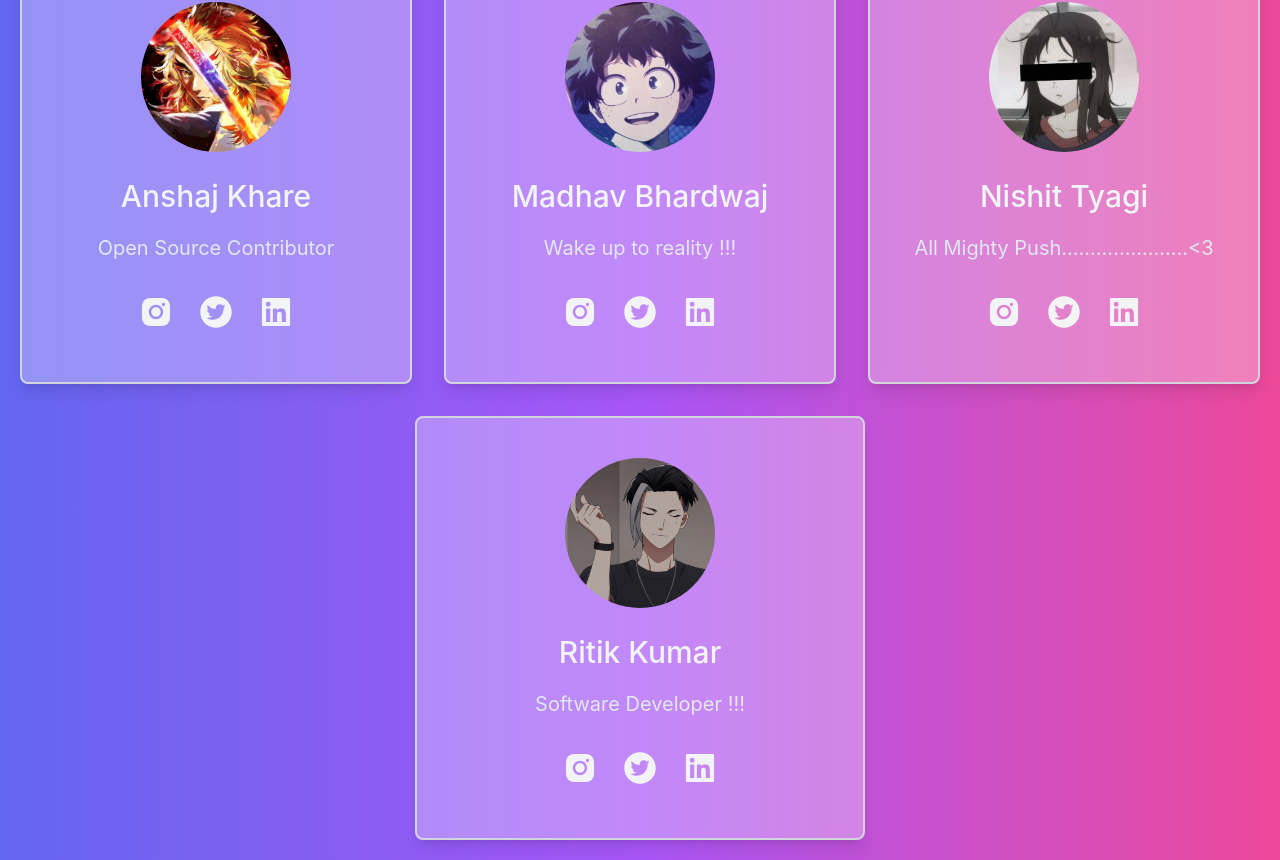
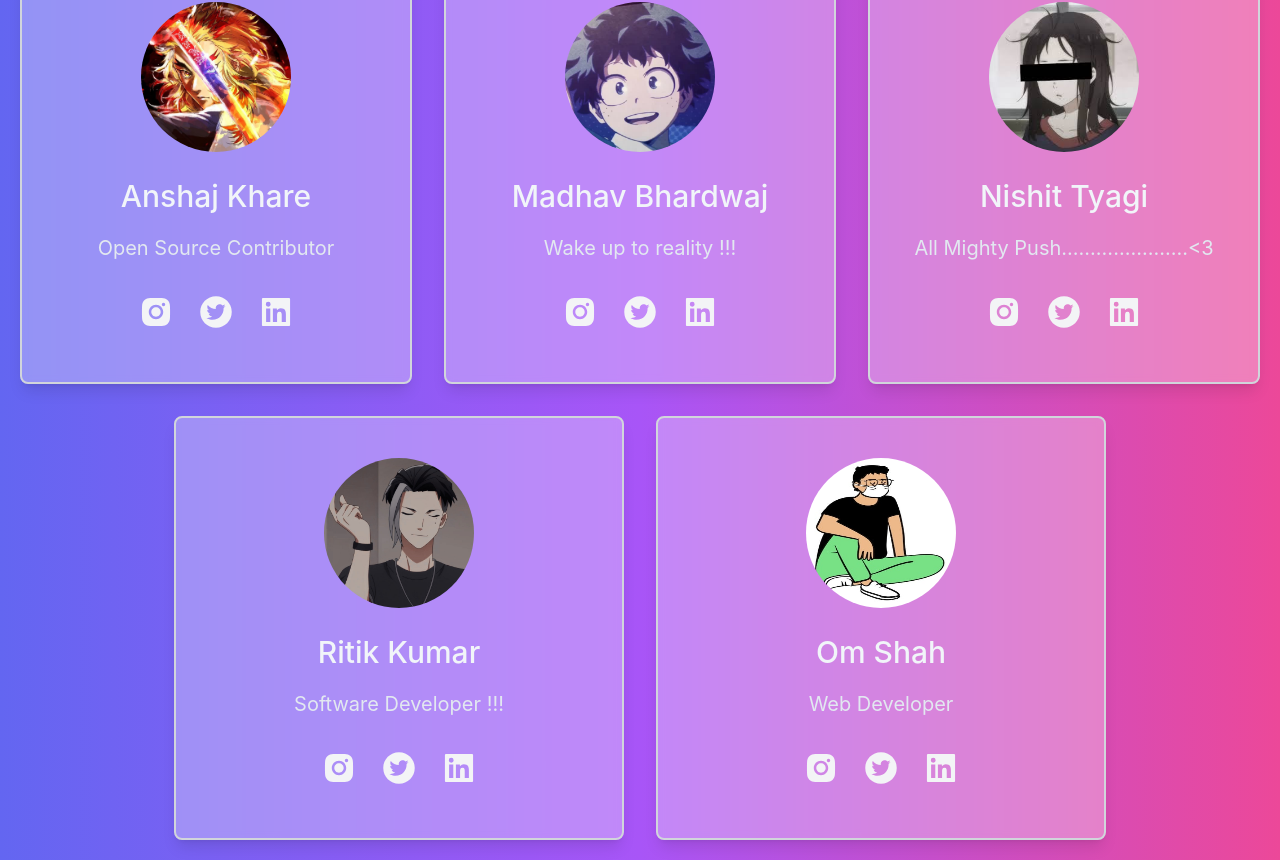
Before and after one commit to jayantchaudhari18/Student_Info, a Next.js app: page / in a window 1280 px wide. Shown: the part 2796-3656 px from the top of the page. Built offline with nearby package versions, Linux system fonts and the light colour scheme.

Commit message:
Added my Card

```diff
--- a/pages/index.js
+++ b/pages/index.js
@@ -23,6 +23,7 @@ import AnshajKhare from "../Images/AnshajKhare.jpg";
 import MadhavBhardwaj from "../Images/MadhavBhardwaj.jpg";
 import NishitTyagi from "../Images/NishitTyagi.jpg";
 import Ritikkumar from "../Images/Ritikkumar.jpg";
+import OmShah from "../Images/OmShah.jpg";
 
 
 export default function Home() {
@@ -234,6 +235,16 @@ export default function Home() {
           linkedin="https://www.linkedin.com/in/ritik-kumar-2b9282227/"
          />
 
+          <Card
+          image={OmShah}
+          name="Om Shah"
+          about="Web Developer"
+          instagram="https://www.instagram.com/maiommhoon/"
+          twitter="https://twitter.com/MaiOmmHoon"
+          linkedin=" "
+         />
+
+
 
 
 
```
